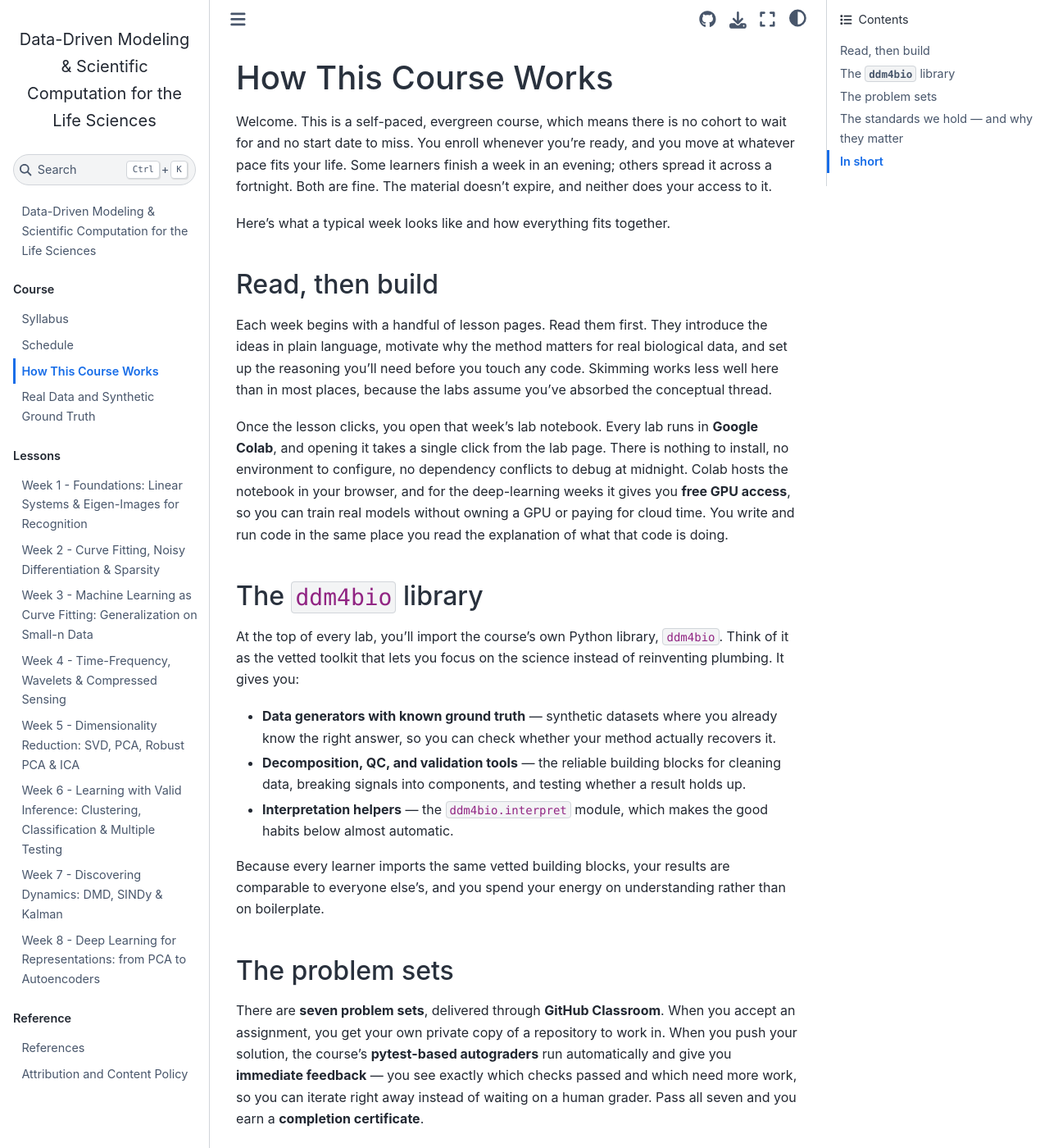
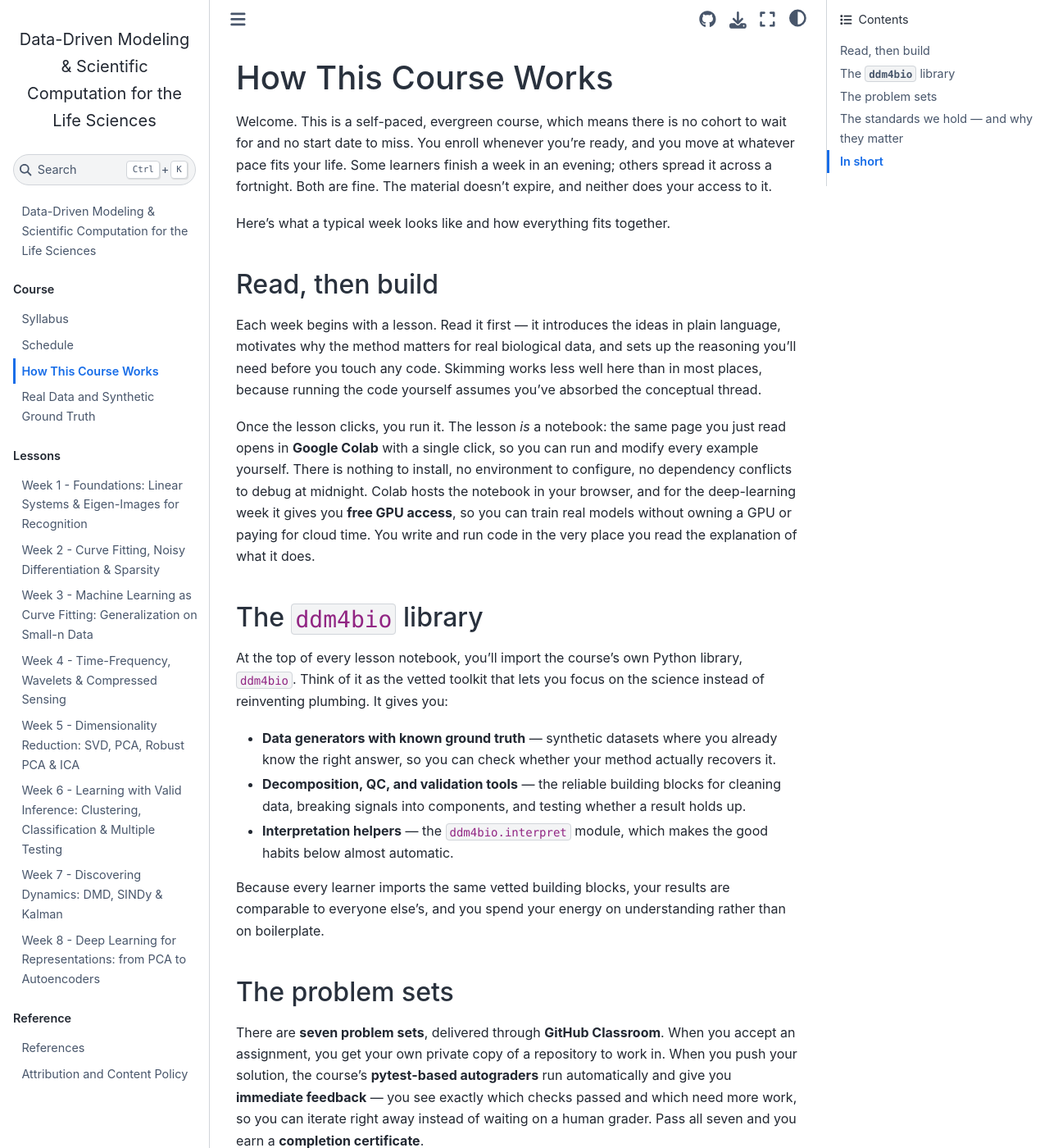
Before and after one commit to symbiont-ai/ddm4bio, a Jupyter Book: the page built from book/how-it-works.md, in a window 1280 px wide and 1400 px high. Shown: the whole window at 82% size. Built offline with Jupyter Book 1.0.4 settings and Sphinx 7.4.7 and the Sphinx Book theme 1.1.4, drawn with Linux system fonts in a browser that asks for light colours; some of the changed text lies outside the part shown.

Commit message:
how-it-works: align "labs" wording with the two-component framing
The page treated the Colab "lab" as a separate deliverable from the "lesson
pages." Reframe consistently: the lesson IS a notebook — read it on the page or
open the same notebook in Colab to run and modify it. Drop every standalone
"lab" reference (lesson notebook / lessons / run it) so the vocabulary matches
the tightened syllabus (two components: a lesson + a problem set).

Co-Authored-By: Claude Opus 4.8 <noreply@anthropic.com>

```diff
--- a/book/how-it-works.md
+++ b/book/how-it-works.md
@@ -6,13 +6,13 @@ Here's what a typical week looks like and how everything fits together.
 
 ## Read, then build
 
-Each week begins with a handful of lesson pages. Read them first. They introduce the ideas in plain language, motivate why the method matters for real biological data, and set up the reasoning you'll need before you touch any code. Skimming works less well here than in most places, because the labs assume you've absorbed the conceptual thread.
+Each week begins with a lesson. Read it first — it introduces the ideas in plain language, motivates why the method matters for real biological data, and sets up the reasoning you'll need before you touch any code. Skimming works less well here than in most places, because running the code yourself assumes you've absorbed the conceptual thread.
 
-Once the lesson clicks, you open that week's lab notebook. Every lab runs in **Google Colab**, and opening it takes a single click from the lab page. There is nothing to install, no environment to configure, no dependency conflicts to debug at midnight. Colab hosts the notebook in your browser, and for the deep-learning weeks it gives you **free GPU access**, so you can train real models without owning a GPU or paying for cloud time. You write and run code in the same place you read the explanation of what that code is doing.
+Once the lesson clicks, you run it. The lesson *is* a notebook: the same page you just read opens in **Google Colab** with a single click, so you can run and modify every example yourself. There is nothing to install, no environment to configure, no dependency conflicts to debug at midnight. Colab hosts the notebook in your browser, and for the deep-learning week it gives you **free GPU access**, so you can train real models without owning a GPU or paying for cloud time. You write and run code in the very place you read the explanation of what it does.
 
 ## The `ddm4bio` library
 
-At the top of every lab, you'll import the course's own Python library, `ddm4bio`. Think of it as the vetted toolkit that lets you focus on the science instead of reinventing plumbing. It gives you:
+At the top of every lesson notebook, you'll import the course's own Python library, `ddm4bio`. Think of it as the vetted toolkit that lets you focus on the science instead of reinventing plumbing. It gives you:
 
 - **Data generators with known ground truth** — synthetic datasets where you already know the right answer, so you can check whether your method actually recovers it.
 - **Decomposition, QC, and validation tools** — the reliable building blocks for cleaning data, breaking signals into components, and testing whether a result holds up.
@@ -28,7 +28,7 @@ The autograders test the substance of your work, not just its surface. They're b
 
 ## The standards we hold — and why they matter
 
-Every lab and every problem set asks you to work to a small set of non-negotiable standards. These aren't bureaucratic hoops. Each one exists because skipping it is exactly how real scientific analyses go wrong. Getting them into your fingers is arguably the most valuable thing this course can give you.
+The lessons and the problem sets alike hold you to a small set of non-negotiable standards. These aren't bureaucratic hoops. Each one exists because skipping it is exactly how real scientific analyses go wrong. Getting them into your fingers is arguably the most valuable thing this course can give you.
 
 **Quality control before results.** You run QC on your data before you interpret anything. Raw data is almost never clean — there are dropouts, batch effects, and artifacts hiding in it. A beautiful result built on unchecked data is a beautiful mistake, and it's the kind that survives peer review and wastes years. QC first means you find the problem before it finds you.
 
@@ -42,6 +42,6 @@ Every lab and every problem set asks you to work to a small set of non-negotiabl
 
 ## In short
 
-Enroll anytime. Read the lessons, open the labs in Colab with one click, import `ddm4bio`, and build. Submit the seven problem sets through GitHub Classroom, get instant autograded feedback, and earn your certificate. Along the way, practice the habits that make analysis trustworthy — QC first, honest labels, calibrated confidence with named limitations, ground-truth validation, and full reproducibility — until they stop feeling like rules and start feeling like how you think.
+Enroll anytime. Read each lesson, open it in Colab with one click, import `ddm4bio`, and build. Submit the seven problem sets through GitHub Classroom, get instant autograded feedback, and earn your certificate. Along the way, practice the habits that make analysis trustworthy — QC first, honest labels, calibrated confidence with named limitations, ground-truth validation, and full reproducibility — until they stop feeling like rules and start feeling like how you think.
 
 Welcome aboard. Start whenever you like.
```
